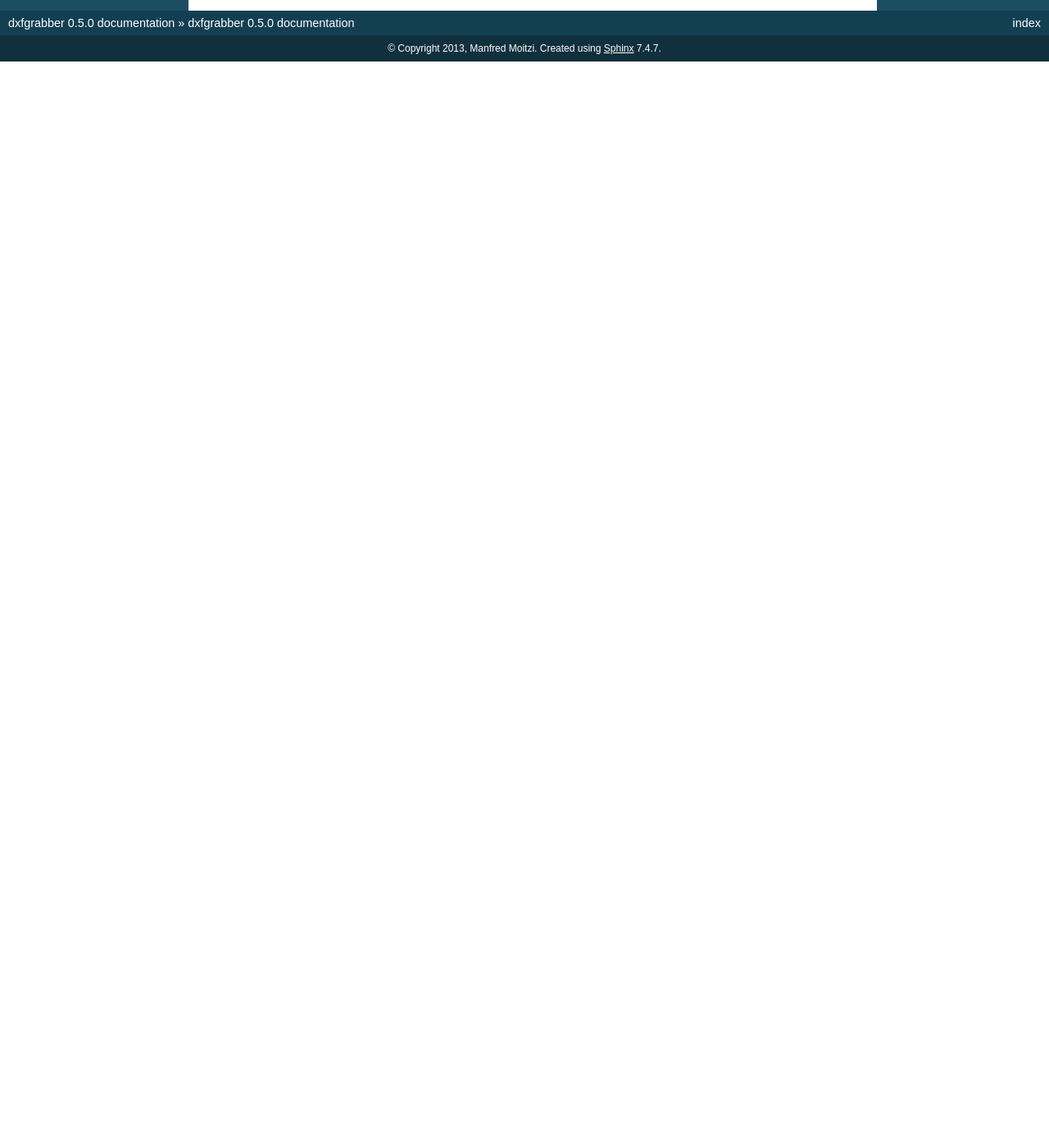
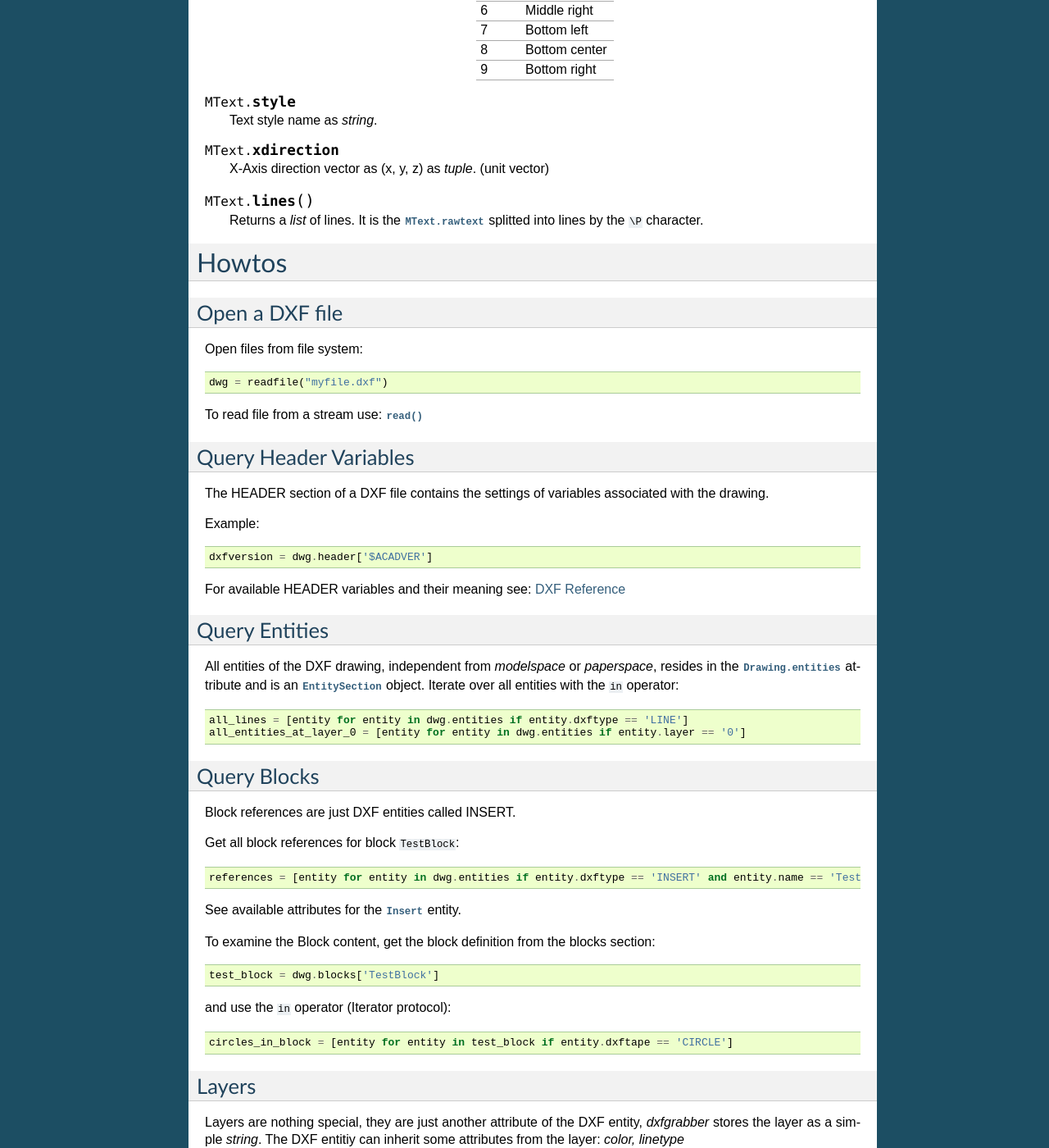
Before and after one commit to mozman/dxfgrabber, a Sphinx documentation site: the page built from docs/index.rst, in a window 1280 px wide and 1400 px high, scrolled down 11617 px. Shown: the whole window at 82% size. Built offline with Sphinx 7.4.7, drawn with Linux system fonts in a browser that asks for light colours; before the commit the page ends 11692 px from its top, so only the background shows below that; some of the changed text lies outside the part shown.

Commit message:
updated and extended docs

```diff
--- a/docs/conf.py
+++ b/docs/conf.py
@@ -48,9 +48,9 @@ copyright = u'2013, Manfred Moitzi'
 # built documents.
 #
 # The short X.Y version.
-version = '0.5.0'
+version = '0.5.1'
 # The full version, including alpha/beta/rc tags.
-release = '0.5.0'
+release = '0.5.1'
 
 # The language for content autogenerated by Sphinx. Refer to documentation
 # for a list of supported languages.
--- a/docs/index.rst
+++ b/docs/index.rst
@@ -103,6 +103,14 @@ Drawing Content
 
     Contains all drawing entities in a *list* like object of type :class:`EntitySection`.
 
+.. method:: Drawing.modelspace()
+
+    Iterate over all DXF entities in *modelspace*.
+
+.. method:: Drawing.paperspace()
+
+    Iterate over all DXF entities in *paperspace*.
+
 Layer Table
 -----------
 
@@ -112,7 +120,11 @@ Layer Table
 
 .. method:: LayerTable.get(name)
 
-    Return layer *name* as object of type :class:`Layer`. Raises *IndexError*
+    Return layer *name* as object of type :class:`Layer`. Raises *KeyError*
+
+.. method:: LayerTable.__getitem__(name)
+
+    Support for index operator: :code:`dwg.layers[name]`
 
 .. method:: LayerTable.layernames(name)
 
@@ -147,6 +159,10 @@ Layer
 
     type is *bool*
 
+.. attribute:: Layer.frozen
+
+    type is *bool*
+
 .. attribute:: Layer.on
 
     type is *bool*
@@ -174,8 +190,8 @@ Blocks Section
 
 .. method:: BlocksSection.__getitem__(name)
 
-   Returns block *name*, support for standard operator
-   ``block = blocks[name]``. Raises *KeyError*
+   Returns block *name*, support for the index operator: :code:`block = dwg.blocks[name]`.
+   Raises *KeyError*
 
 .. method:: BlocksSection.get(name[, default=None])
 
@@ -199,7 +215,7 @@ Entity Section
 .. method:: EntitySection.__getitem__(index)
 
    Returns entity a location *index*, *slicing* is possible, support for
-   standard operator ``entity = entities[index]``. Raises *IndexError*
+   the index operator :code:`dwg.entity = entities[index]`. Raises *IndexError*
 
 example for accessing entities::
 
@@ -216,6 +232,10 @@ Base Class Shape
 .. class:: Shape
 
     Base class for all drawing entities.
+
+.. attribute:: Shape.paperspace
+
+    ``True`` for *paperspace* and ``False`` for *modelspace*.
 
 .. attribute:: Shape.dxftype
 
@@ -738,5 +758,87 @@ MText
     Returns a *list* of lines. It is the :attr:`MText.rawtext` splitted into
     lines by the ``\P`` character.
 
+Howtos
+======
+
+Open a DXF file
+---------------
+
+Open files from file system::
+
+    dwg = readfile("myfile.dxf")
+
+To read file from a stream use: :func:`read`
+
+Query Header Variables
+----------------------
+
+The HEADER section of a DXF file contains the settings of variables associated with the drawing.
+
+Example::
+
+    dxfversion = dwg.header['$ACADVER']
+
+For available HEADER variables and their meaning see: `DXF Reference`_
+
+Query Entities
+--------------
+
+All entities of the DXF drawing, independent from *modelspace* or *paperspace*, resides in the :attr:`Drawing.entities`
+attribute and is an :class:`EntitySection` object. Iterate over all entities with the ``in`` operator::
+
+    all_lines = [entity for entity in dwg.entities if entity.dxftype == 'LINE']
+    all_entities_at_layer_0 = [entity for entity in dwg.entities if entity.layer == '0']
+
+Query Blocks
+------------
+
+Block references are just DXF entities called INSERT.
+
+Get all block references for block ``TestBlock``::
+
+    references = [entity for entity in dwg.entities if entity.dxftype == 'INSERT' and entity.name == 'TestBlock']
+
+
+See available attributes for the :class:`Insert` entity.
+
+To examine the Block content, get the block definition from the blocks section::
+
+    test_block = dwg.blocks['TestBlock']
+
+and use the ``in`` operator (Iterator protocol)::
+
+    circles_in_block = [entity for entity in test_block if entity.dxftape == 'CIRCLE']
+
+Layers
+------
+
+Layers are nothing special, they are just another attribute of the DXF entity, *dxfgrabber* stores the layer as a
+simple *string*. The DXF entitiy can inherit some attributes from the layer: *color, linetype*
+
+To get the real value of an attribute value == *BYLAYER*, get the layer definition::
+
+    layer = dwg.layers[dxf_entity.layer]
+    color = layer.color if dxf_entity.color == dxfgrabber.BYLAYER else dxf_entity.color
+    linetype = layer.linetype if dxf_entity.linetype is None else dxf_entity.linetype
+
+Layers can be :attr:`~Layer.locked` (if ``True`` else *unlocked*), :attr:`~Layer.on` (if ``True`` else *off*) or
+:attr:`~Layer.frozen` (if ``True`` else *thawed*).
+
+Layouts (Modelspace or Paperspace)
+----------------------------------
+
+*dxfgrabber* just supports the :attr:`~Shape.paperspace` attribute, it is not possible to examine in which layout a
+paperspace object resides (DXF12 has only one paperspace).
+
+Get all *modelspace* entities::
+
+    modelspace_entities = [entity for entity in dwg.entities if not entity.paperspace]
+
+shortcuts since 0.5.1::
+
+    modelspace_entities = list(dwg.modelspace())
+    paperspace_entities = list(dwg.paperspace())
 
 .. _Autodesk: http://usa.autodesk.com/adsk/servlet/item?siteID=123112&id=12272454&linkID=10809853
+.. _DXF Reference: http://docs.autodesk.com/ACD/2014/ENU/index.html?url=files/GUID-235B22E0-A567-4CF6-92D3-38A2306D73F3.htm,topicNumber=d30e652301
--- a/dxfgrabber/__init__.py
+++ b/dxfgrabber/__init__.py
@@ -5,7 +5,7 @@
 # Created: 21.07.2012
 # License: MIT License
 
-version = (0, 5, 0)
+version = (0, 5, 1)
 VERSION = "%d.%d.%d"  % version
 
 __author__ = "mozman <mozman@gmx.at>"
@@ -22,6 +22,8 @@ else: # PYTHON27
     tostr = unicode
 # end of Python 2/3 adaption
 # if tostr does not work, look at package 'dxfwrite' for escaping unicode chars
+
+from .const import BYBLOCK, BYLAYER
 
 import io
 from .tags import dxfinfo
--- a/setup.py
+++ b/setup.py
@@ -8,7 +8,7 @@
 import os
 from distutils.core import setup
 
-VERSION = "0.5.0"
+VERSION = "0.5.1"
 AUTHOR_NAME = 'Manfred Moitzi'
 AUTHOR_EMAIL = 'mozman@gmx.at'
 
@@ -37,7 +37,6 @@ setup(name='dxfgrabber',
     "Operating System :: OS Independent",
     "Programming Language :: Python :: 2.7",
     "Programming Language :: Python :: 3",
-    "Programming Language :: Python :: 3.2",
     "Programming Language :: Python :: 3.3",
     "Programming Language :: Python :: Implementation :: CPython",
     "Programming Language :: Python :: Implementation :: PyPy",
```
Also changed, not shown: NEWS.txt (+7 -0 lines), 8 other files.
